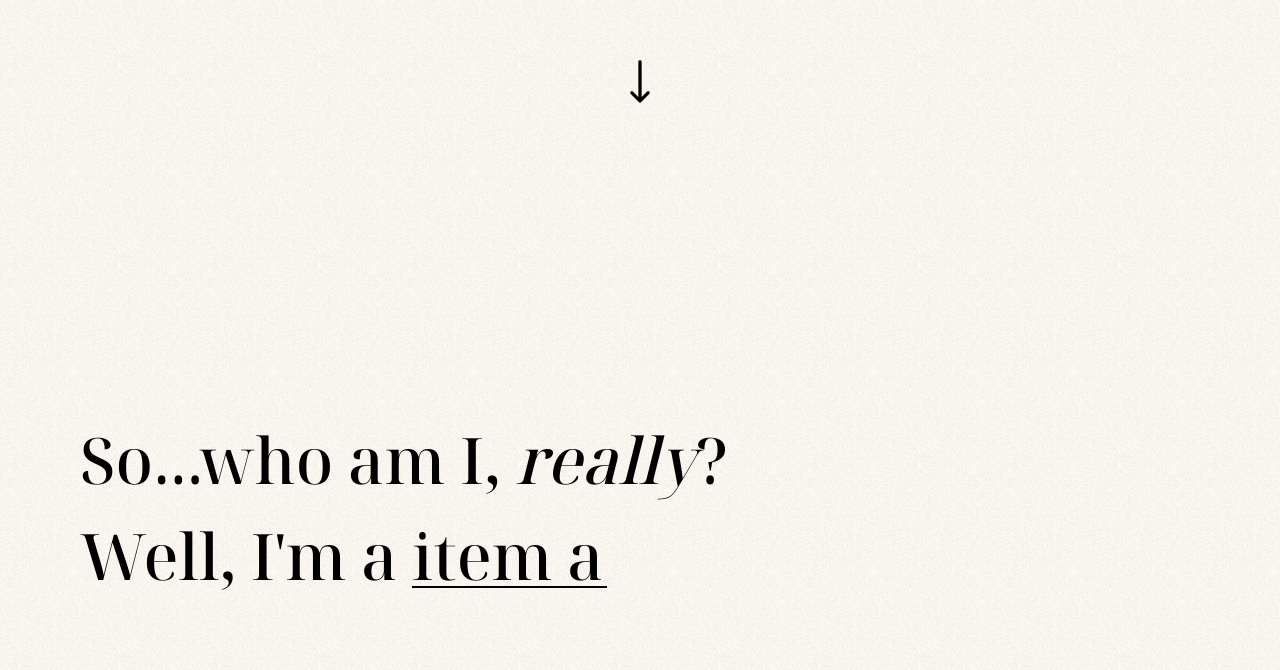
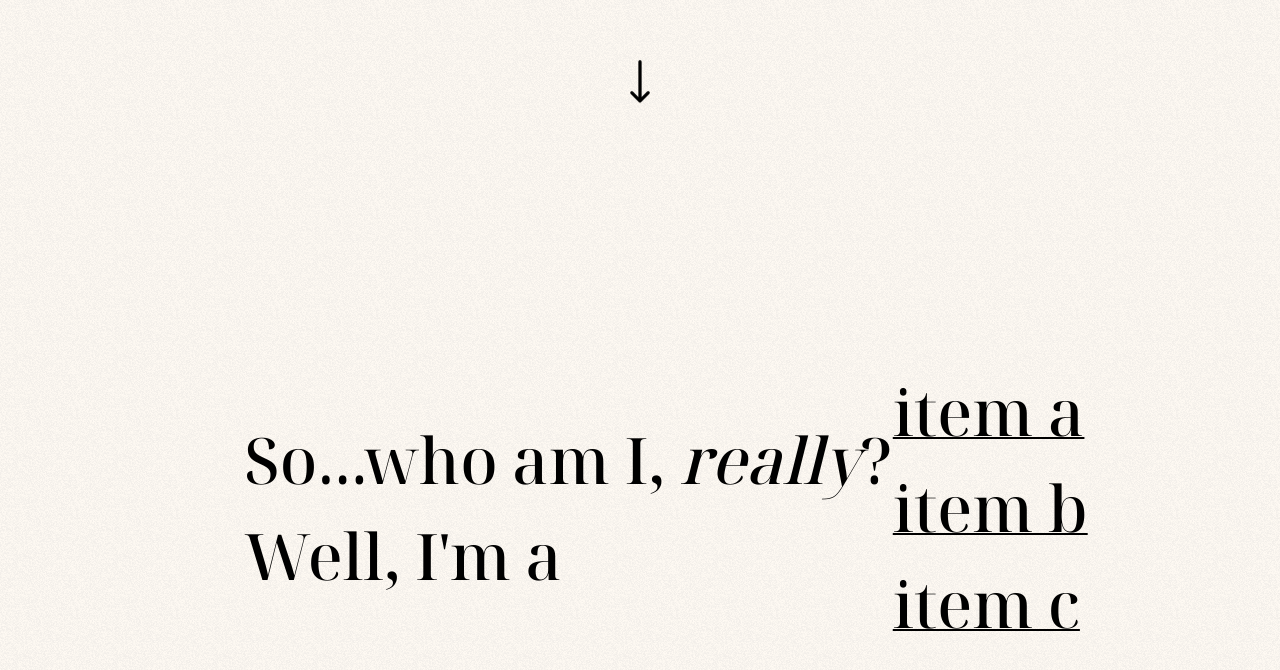
Before and after one commit to natereprogle/meetnate.dev, a Next.js app: page / in a window 1280 px wide. Shown: the part 692-1362 px from the top of the page. Built offline with nearby package versions, Linux system fonts and the light colour scheme.

Commit message:
Getting closer to the animation style I want. Still struggling with h-screen or 100vh though, it wants to overflow instead of stacking :\

```diff
--- a/app/page.tsx
+++ b/app/page.tsx
@@ -1,17 +1,12 @@
 'use client'
 
 import React, { useState } from 'react'
-import { Noto_Serif_Display } from 'next/font/google'
 import { motion, useMotionValueEvent, useScroll } from 'framer-motion'
-
-const notoSerifDisplay = Noto_Serif_Display({
-    subsets: ['latin'],
-    weight: 'variable',
-})
 
 import styles from '@/app/page.module.css'
 import Header from '@/components/header/header'
 import Nav from '@/components/nav/nav'
+import Body from '@/components/body/body'
 
 export default function Home() {
     const [isVisible, setIsVisible] = useState(true)
@@ -65,29 +60,7 @@ export default function Home() {
                 </motion.svg>
             </div>
 
-            <div
-                className={
-                    'mx-7 lg:ml-20 h-screen flex flex-col justify-center'
-                }>
-                <h3
-                    className={`text-[1.5rem] sm:text-[3rem] md:text-[3.5rem] lg:text-[4rem] font-medium ${notoSerifDisplay.className}`}>
-                    So...who am I, <em>really</em>?
-                </h3>
-                <div
-                    className={`text-[1.5rem] sm:text-[3rem] md:text-[3.5rem] lg:text-[4rem] font-medium ${notoSerifDisplay.className}`}>
-                    <div className={`flex`}>
-                        Well, I&apos;m a&nbsp;
-                        <div
-                            className={
-                                'h-20 overflow-y-scroll border-b-2 border-black'
-                            }>
-                            <p>item a</p>
-                            <p>item b</p>
-                            <p>item c</p>
-                        </div>
-                    </div>
-                </div>
-            </div>
+            <Body />
         </>
     )
 }
--- /dev/null
+++ b/components/body/body.tsx
@@ -0,0 +1,33 @@
+import React from 'react'
+import { Noto_Serif_Display } from 'next/font/google'
+
+const notoSerifDisplay = Noto_Serif_Display({
+    subsets: ['latin'],
+    weight: 'variable',
+})
+
+export default function Body() {
+    const whoAmI = ['item a', 'item b', 'item c']
+
+    return (
+        <div
+            className={
+                'mx-7 lg:ml-20 h-screen flex justify-center items-center'
+            }>
+            <div className={'sticky top-[40%]'}>
+                <h3 className={`header-text ${notoSerifDisplay.className}`}>
+                    So...who am I, <em>really</em>?
+                </h3>
+                <h3 className={`header-text ${notoSerifDisplay.className}`}>
+                    Well, I&apos;m a
+                </h3>
+            </div>
+            <div
+                className={`header-text decoration-2 underline overflow-y-clip ${notoSerifDisplay.className}`}>
+                {whoAmI.map((item, index) => (
+                    <p key={index}>{item}</p>
+                ))}
+            </div>
+        </div>
+    )
+}
--- a/components/header/header.tsx
+++ b/components/header/header.tsx
@@ -13,8 +13,7 @@ export default function Header() {
                 'h-screen mt-24 sm:mt-0 items-center mx-7 lg:ml-20 space-x-4 sm:space-x-0 space-y-10 sm:space-y-0 justify-around sm:[justify-content:normal] sm:grid sm:grid-cols-sm-header md:grid-cols-md-header lg:grid-cols-lg-header xl:grid-cols-xl-header'
             }>
             <div className={'flex flex-col'}>
-                <h3
-                    className={`text-[1.5rem] sm:text-[3rem] md:text-[3.5rem] lg:text-[4rem] font-medium ${notoSerifDisplay.className}`}>
+                <h3 className={`header-text ${notoSerifDisplay.className}`}>
                     Hi there
                 </h3>
                 <h3
--- a/components/nav/nav.module.css
+++ b/components/nav/nav.module.css
@@ -9,6 +9,7 @@
     top: 0;
     left: 0;
     right: 0;
+    z-index: 100;
 }
 
 @media (min-width: 768px) {
```
Also changed, not shown: app/globals.css.
